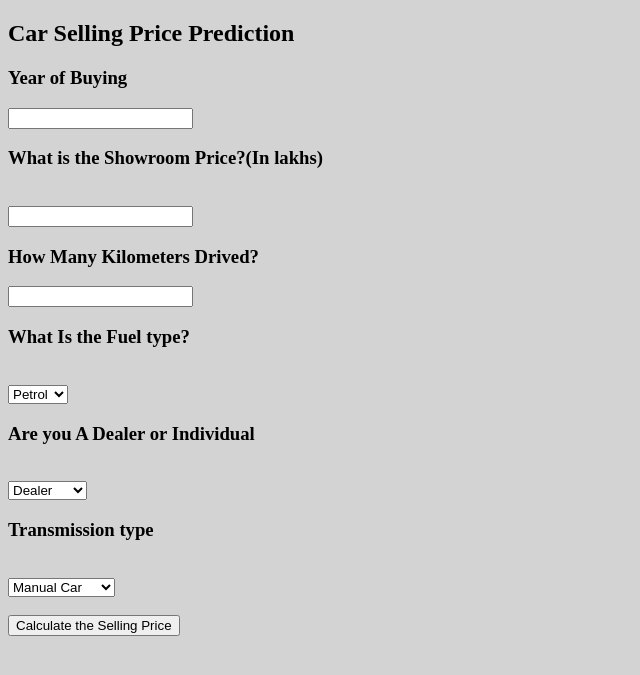
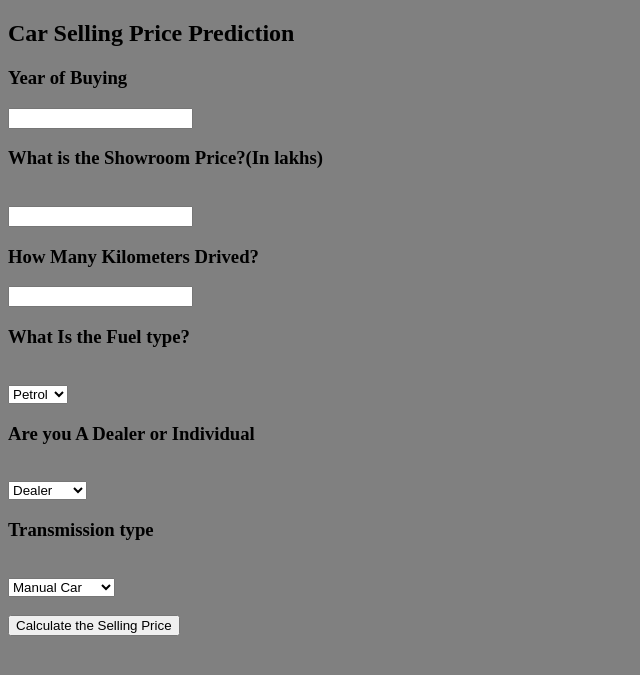
Before and after one commit to imsy875/Used-car-prices, a Flask app: page / in a window 1280 px wide. Shown: the top 675 px of the page, without its empty margins (0-640 px from the left). Run offline with Flask 2, Linux system fonts and the light colour scheme; parts of the project's set-up code (start-up, migrations or seed data) failed here and were passed over; some libraries are stand-ins or nearby versions.

Commit message:
Update index.html

```diff
--- a/templates/index.html
+++ b/templates/index.html
@@ -11,7 +11,7 @@
     <title>Car Selling Price Prediction</title>
 </head>
 
-<body style="background-color:LightGray;">
+<body style="background-color:Gray;">
     <div>
         <form  class="modal-content" action="{{ url_for('predict')}}" method="post">
             <h2>Car Selling Price Prediction</h2>
```
